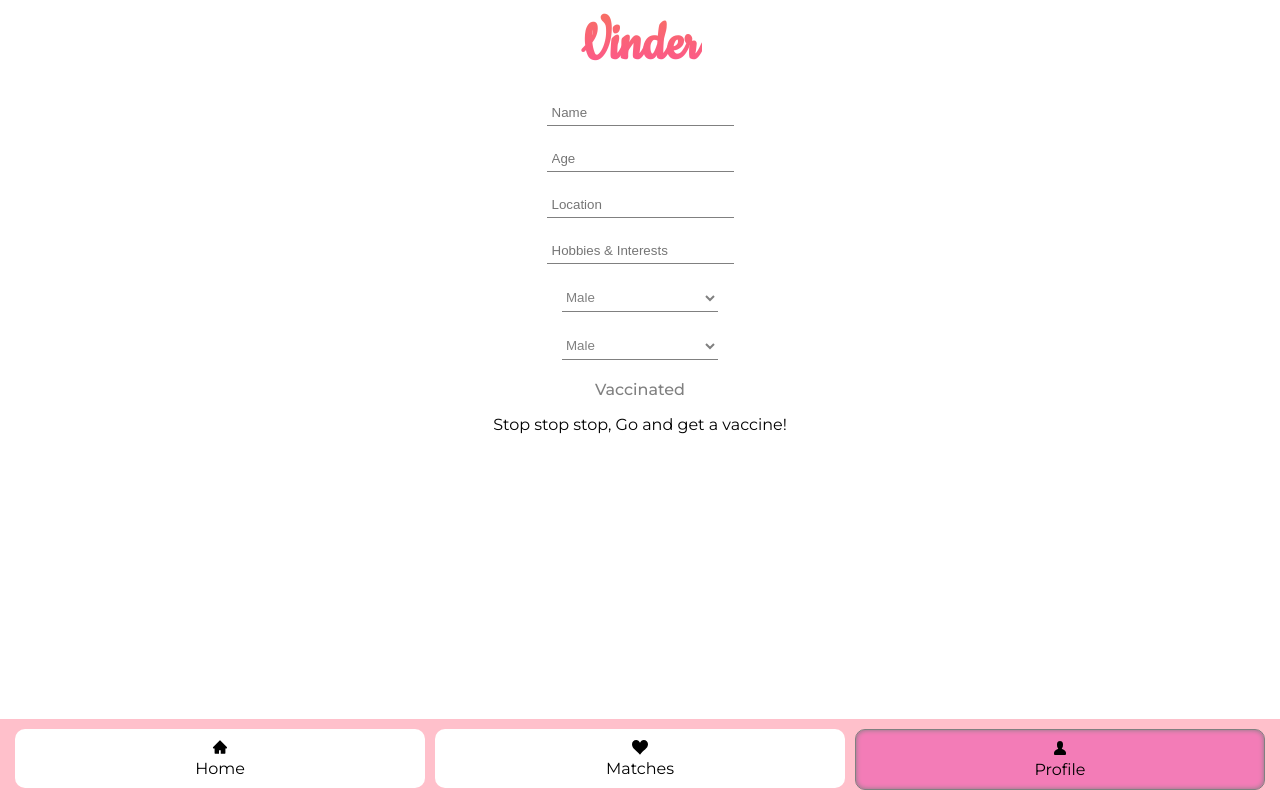
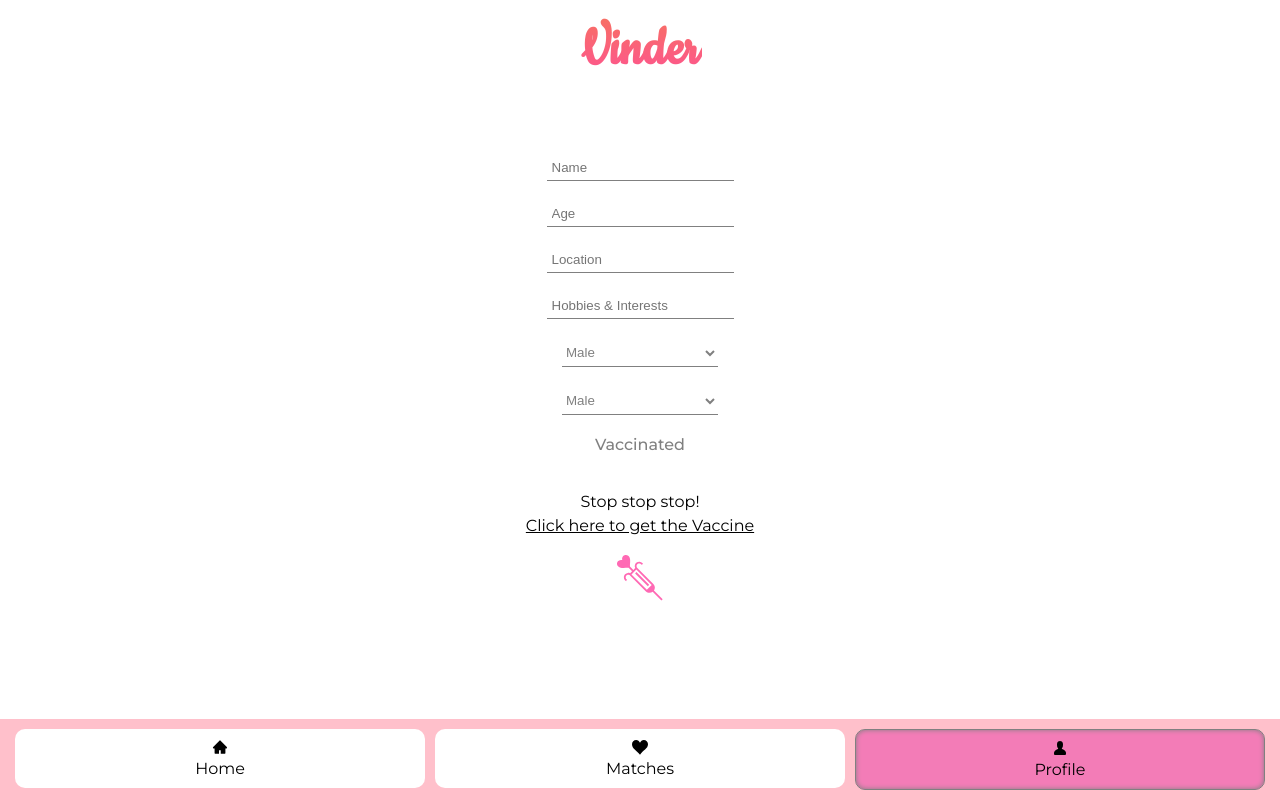
Before and after one commit to nls20/Dating_App_Frontend, a React (Create React App) app: page /profile in a window 1280 px wide. Both pictures are taken after a click on the radio button "NO". Built offline with nearby package versions, Linux system fonts and the light colour scheme; no server answers.

Commit message:
tweaking vaccine message and adding icon

```diff
--- a/src/components/Profile/Form.js
+++ b/src/components/Profile/Form.js
@@ -1,4 +1,4 @@
-import './style/FromStyling.css'
+import './style/FormStyling.css'
 import React, {useState, useEffect} from 'react'
 import HandleRadioButtons from './HandleRadioButtons';
 
--- a/src/components/Profile/HandleRadioButtons.js
+++ b/src/components/Profile/HandleRadioButtons.js
@@ -1,4 +1,5 @@
 import {useState} from 'react'
+import { GiLoveInjection } from "react-icons/gi";
 
 const HandleRadioButtons = ({vaccinated}) => {
 
@@ -14,7 +15,12 @@ const HandleRadioButtons = ({vaccinated}) => {
   }
 
   if (vaccinatedNo){
-    return <p>Stop stop stop, Go and get a vaccine!</p>
+    return <p className="stop-text">Stop stop stop! <br></br>
+              <a href="https://www.nhsinform.scot/covid-19-vaccine/invitations-and-appointments/registering-for-a-coronavirus-vaccine">Click here to get the Vaccine</a>
+              <div className="injection">
+                 < GiLoveInjection />
+             </div>
+            </p>
   }
   return (
     <>
--- a/src/components/Profile/style/FromStyling.css
+++ b/src/components/Profile/style/FormStyling.css
@@ -1,3 +1,8 @@
+.form {
+  padding-top: 50px;
+}
+
+
 
 .setUp-input{
   display: flex;
@@ -25,7 +30,7 @@
   color: white;
   font-weight: bold;
   font-size: 16px;
-  background-color: darkgray;
+  background-color:	#707070;
   box-shadow: black 0 0 1px;
   border-radius: 6px;
   margin: 15px auto;
@@ -107,3 +112,18 @@
 .radio-button{
   padding: 0px;
 }
+
+.stop-text {
+  padding-top: 20px;
+  line-height: 1.5em;
+}
+
+.stop-text > a {
+  color: black;
+}
+
+.injection {
+  padding-top: 15px;
+  font-size: 50px;
+  color: hotpink;
+}
--- a/src/components/Swiping/DisplayInfo.js
+++ b/src/components/Swiping/DisplayInfo.js
@@ -65,16 +65,17 @@ const DisplayInfo = ({ potentialMatches }) => {
         <p>{option.location}</p>
         <p>{option.hobbies}</p>
         <div className="swipe-buttons">
+        <NoButton
+            potentialMatches={potentialMatches}
+            option={option}
+            selectOption={selectOption}
+          />
           <YesButton
             potentialMatches={potentialMatches}
             option={option}
             selectOption={selectOption}
           />
-          <NoButton
-            potentialMatches={potentialMatches}
-            option={option}
-            selectOption={selectOption}
-          />
+
         </div>
       </div>
     );
--- a/src/containers/VinderContainer.css
+++ b/src/containers/VinderContainer.css
@@ -17,6 +17,7 @@
     font-size: 40px;
     display: flex;
     justify-content: space-between;
+    padding-top: 5px;
 }
 
 #header > h1 {
```
